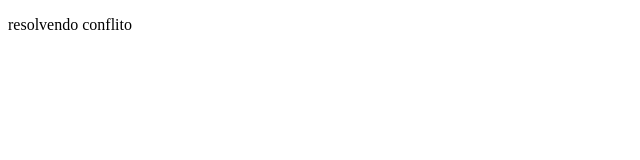
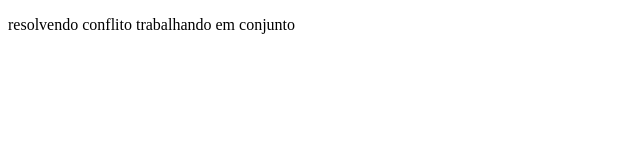
Before and after one commit to LuizUtumi/aula-git, a plain HTML site: page index.html in a window 1280 px wide. Shown: the whole page, without its empty margins (0-640 px from the left). Drawn offline with Linux system fonts and the light colour scheme.

Commit message:
Update index.html

```diff
--- a/index.html
+++ b/index.html
@@ -9,6 +9,7 @@
 <body>
     <p>
     resolvendo conflito
+      trabalhando em conjunto
     </p>
 </body>
 </html>
```
